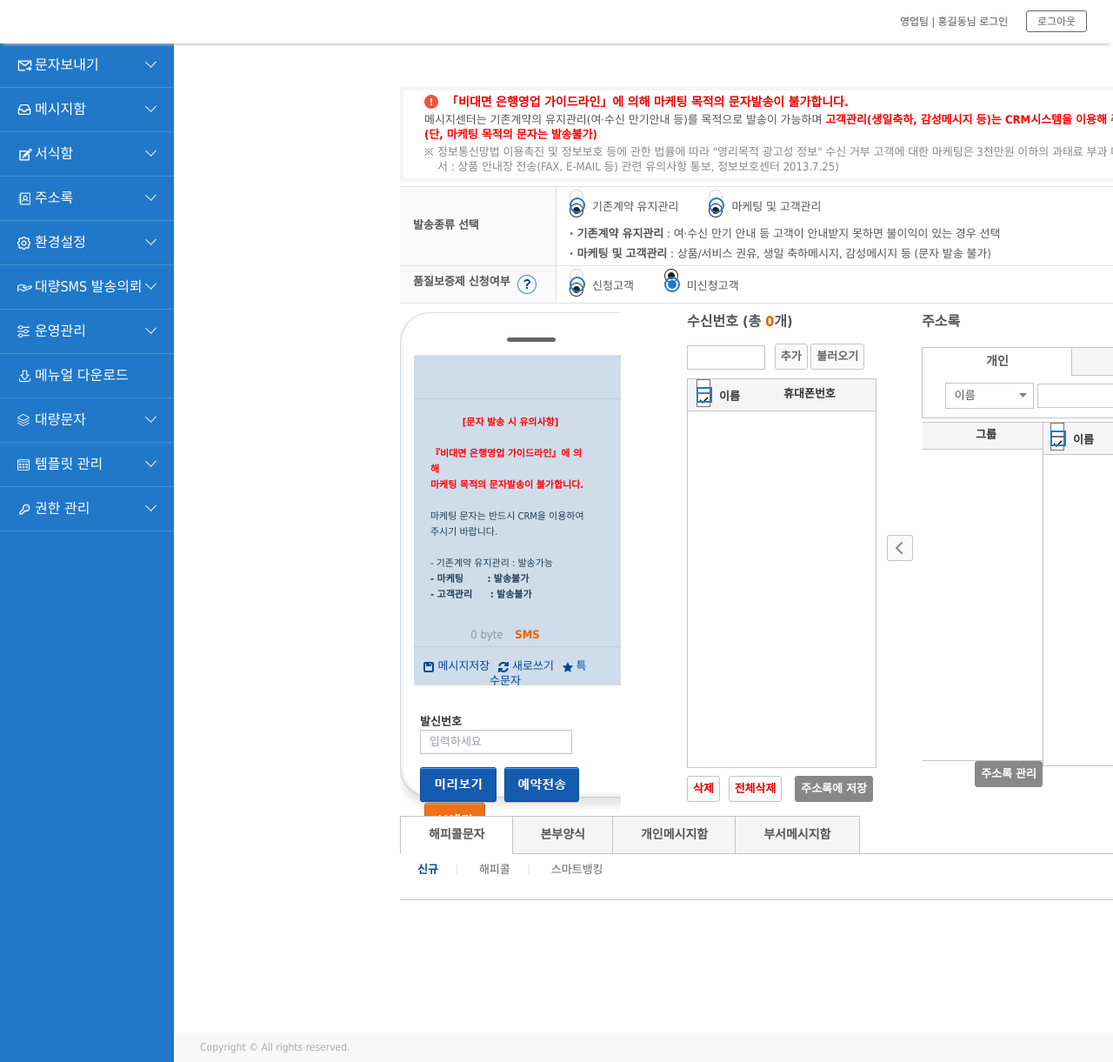
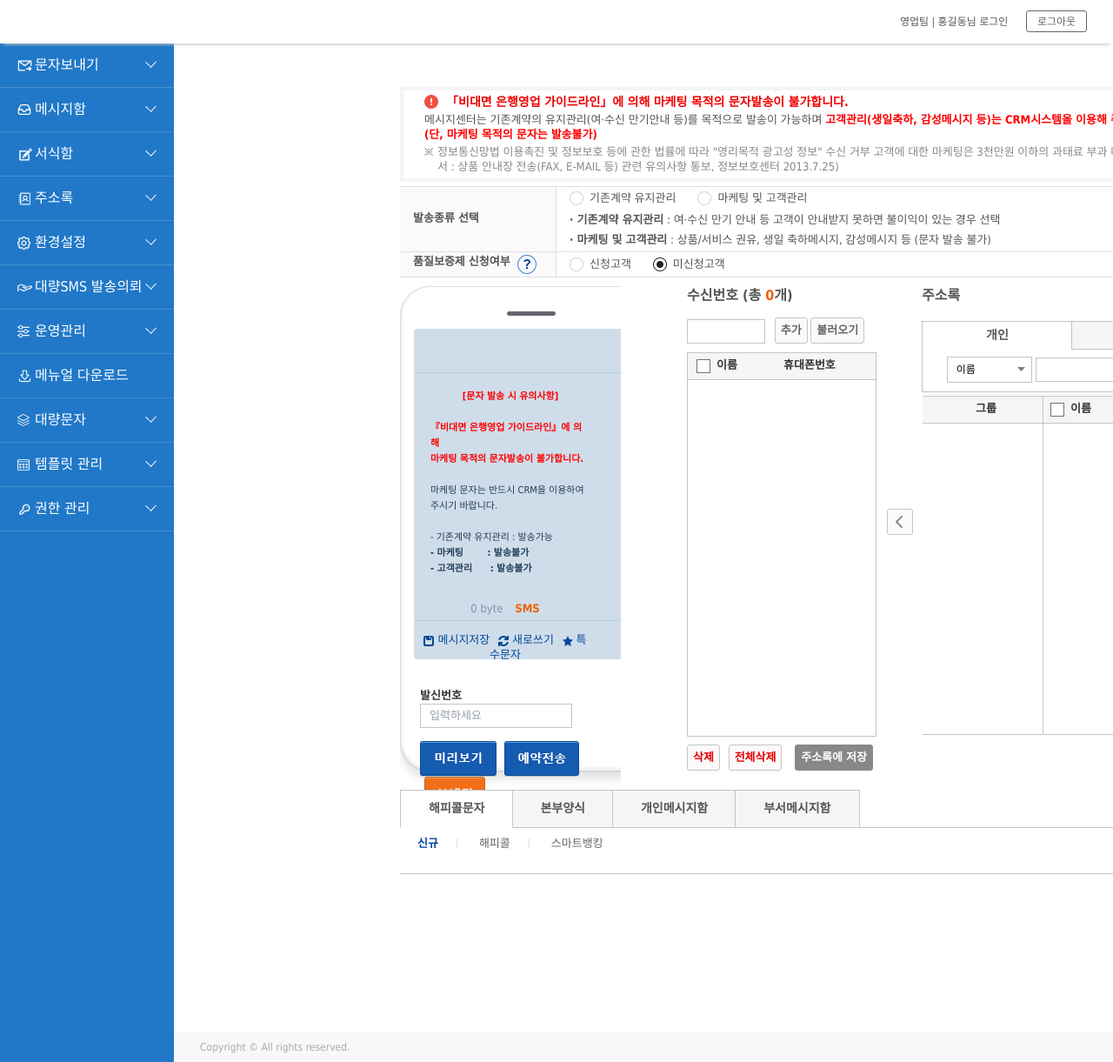
Before and after one commit to jkarvis91/umspages, a Jekyll site: the page built from pages/send-general.html, in a window 1280 px wide and 1221 px high. Shown: the whole window at 87% size. Built offline with Jekyll 4.4.1, drawn with Linux system fonts in a browser that asks for light colours; nearby versions of some CDN libraries; library files that are not in the unit come from our copies.

Commit message:
Update send-general.html

```diff
--- a/pages/send-general.html
+++ b/pages/send-general.html
@@ -11,7 +11,7 @@ layout: layout
   <!-- favicon -->
   <!--<link rel="shortcut icon" href="{{ '/static/images/favicon.ico' | relative_url }}"/>-->
   <link rel="stylesheet" href="{{ '/static/v2/css/style.css'  | relative_url }}"/>
-  <link rel="stylesheet" href="{{ '/static/v2/css/custom.css' | relative_url }}"/>
+  <!--<link rel="stylesheet" href="{{ '/static/v2/css/custom.css' | relative_url }}"/>-->
   <link rel="stylesheet" href="{{ '/static/v2/css/animate.min.css' | relative_url }}"/>
   <link rel="stylesheet" href="{{ '/static/v2/css/sweetalert.css' | relative_url }}"/>
   <!-- 공통·컴포넌트 CSS -->
```
